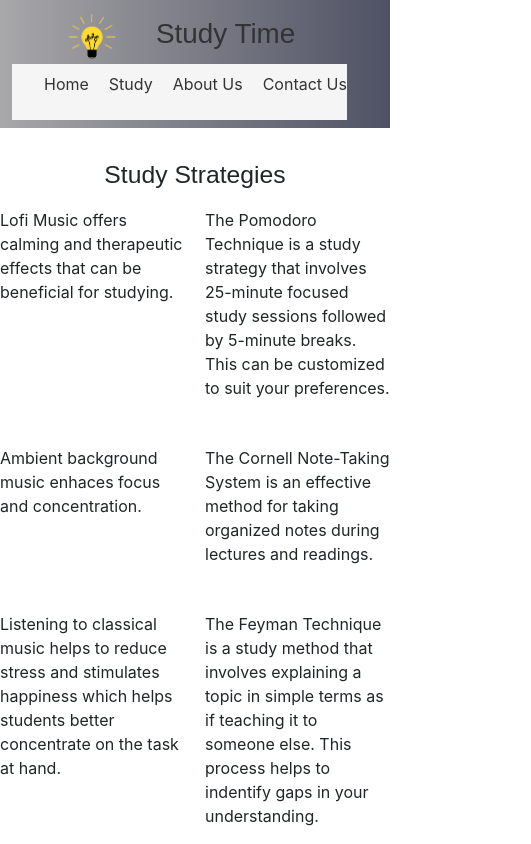
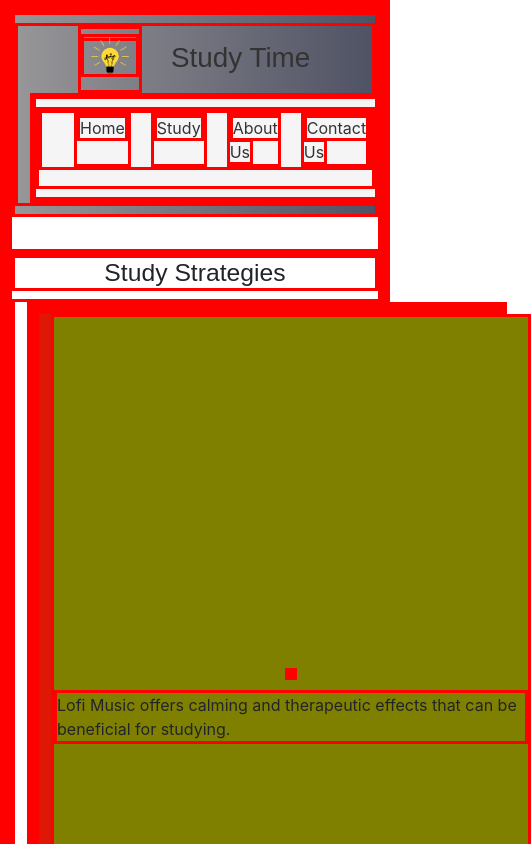
Before and after one commit to AJS-Bootcamp/study-time, a React (Create React App) app: page /Study in a window 390 px wide. Shown: the top 844 px of the page, 531 px wide, since content can reach past the window. Built offline with nearby package versions, Linux system fonts and the light colour scheme.

Commit message:
fun stuff

```diff
--- a/src/App.css
+++ b/src/App.css
@@ -32,7 +32,7 @@ h2 {
 
 .site-footer {
   background-color: #0d0d0d;
-  background-image: linear-gradient(to right, #a8a7a9, #4f5264 );
+  background-image: linear-gradient(to right, #d4d3d5, #4f5264);
   margin-bottom: 2rem;
   min-height: 8rem;
 }
@@ -51,9 +51,10 @@ h2 {
 
 .navbar-dark {
   background-color: #0d0d0d;
-    background-image: linear-gradient(to right, #a8a7a9, #4f5264 );
+  background-image: linear-gradient(to right, #979698, #4f5264);
   margin-bottom: 2rem;
   min-height: 8rem;
+  box-shadow: #0d0d0d;
 }
 
 .page-enter {
@@ -75,6 +76,7 @@ h2 {
   opacity: 0;
   transition: 300ms ease-in;
 }
+
 /* Common Styles for Header and Footer */
 .header-footer {
   display: flex;
@@ -82,14 +84,16 @@ h2 {
   align-items: center;
   padding: 10px 20px;
   font-weight: bold;
-    background-image: linear-gradient(to left, #a8a7a9, #4f5264 );
-    color: #faeded; /* Darker text color JUST ADDED */
+  background-image: linear-gradient(to left, #908e93, #4f5264);
+  color: #faeded;
+  /* Darker text color JUST ADDED */
 
 }
 
 .header-footer .logo {
   font-size: 24px;
-    color: #faeded; /* Darker text color JUST ADDED */
+  color: #faeded;
+  /* Darker text color JUST ADDED */
 
 }
 
@@ -103,56 +107,113 @@ h2 {
   text-decoration: none;
   font-size: 18px;
   /*color: #333; /* Darker text color */
-    color: #faeded; /* Darker text color JUST ADDED */
+  color: #faeded;
+  /* Darker text color JUST ADDED */
 
 }
 
 /* Header and Footer */
-  .navbar, .footer {
-    background-color: #f5f5f5; /* Lighter background color */
-    color: #faeded; /* Darker text color */
+.navbar,
+.footer {
+  background-color: #f5f5f5;
+  /* Lighter background color */
+  color: #faeded;
+  /* Darker text color */
   padding: 20px;
   display: flex;
   justify-content: space-between;
   align-items: center;
 }
 
-  .navbar ul, .footer-links ul {
+.navbar ul,
+.footer-links ul {
   list-style: none;
   display: flex;
   gap: 20px;
 }
 
-  .navbar li, .footer-links li {
+.navbar li,
+.footer-links li {
   font-size: 16px;
 }
 
 /* Style the links on hover */
-  .navbar a, .footer-links a {
+.navbar a,
+.footer-links a {
   text-decoration: none;
-    color: #333; /* Darker text color */
-    transition: color 0.3s, text-decoration 0.3s; /* Add smooth transitions JUST ADDED*/
+  color: #333;
+  /* Darker text color */
+  transition: color 0.3s, text-decoration 0.3s;
+  /* Add smooth transitions JUST ADDED*/
 
 }
 
 /* Add blue color and underline on hover */
-  .navbar a:hover, .footer-links a:hover {
-    color: #007bff; /* Blue color */
+.navbar a:hover,
+.footer-links a:hover {
+  color: #007bff;
+  /* Blue color */
   text-decoration: underline;
 }
 
 .youtube-videos-container {
   display: flex;
   flex-wrap: wrap;
-    justify-content: space-between;
+  justify-content: space-around;
+
+  width: auto;
+  height: auto;
+
 }
 
 .youtube-video {
   flex-basis: calc(50% - 10px);
   margin-bottom: 20px;
+  justify-content: center;
+  display: flex;
+  flex-direction: column;
+  align-items: center;
+  width: 100%;
+  height: 80vh;
+  border: solid red;
+}
+
+* {
+  border: solid red;
 }
 
 .strategy-explanation {
   font-size: 16px;
   margin-top: 10px;
 }
+
+
+
+/* On screens that are 992px or less, set the background color to blue */
+@media screen and (max-width: 992px) {
+  .youtube-video {
+    background-color: blue;
+  }
+
+  .youtube-videos-container {
+    width: 100%;
+    height: 100%;
+
+  }
+}
+
+/* On screens that are 600px or less, set the background color to olive */
+@media screen and (max-width: 600px) {
+  .youtube-video {
+    background-color: olive;
+    width: 30em;
+    height: 50em;
+  }
+
+  .youtube-videos-container {
+    width: 30em;
+    height: 50em;
+    background-color: rgb(223, 24, 6);
+
+  }
+}
--- a/src/components/YouTubeVideos.js
+++ b/src/components/YouTubeVideos.js
@@ -1,16 +1,23 @@
 import YouTube from "react-youtube";
+import { Container, Row, Col } from "reactstrap";
 
 const YouTubeVideo = ({ videoId, strategyExplanation }) => {
   const opts = {
-    height: "350",
-    width: "550",
+    height: "550",
+    width: "750",
   };
 
   return (
-    <div className="youtube-video">
-      <YouTube videoId={videoId} opts={opts} />
-      <p className="strategy-explanation">{strategyExplanation}</p>
-    </div>
+    <Container fluid>
+      <Row>
+        <Col>
+          <div className="youtube-video">
+            <YouTube videoId={videoId} opts={opts} />
+            <p className="strategy-explanation">{strategyExplanation}</p>
+          </div>
+        </Col>
+      </Row>
+    </Container>
   );
 };
 
--- a/src/pages/AboutPage.js
+++ b/src/pages/AboutPage.js
@@ -1,4 +1,4 @@
-import { Col, Row, Container } from "reactstrap";
+import {  Row, Container } from "reactstrap";
 // import SubHeader from "../components/SubHeader";
 // import PartnersList from "../features/partners/PartnersList";
 
--- a/src/pages/Homepage.js
+++ b/src/pages/Homepage.js
@@ -7,18 +7,18 @@ function Homepage() {
   const [randomVideo] = useState(getRandomVideo());
 
   return (
-    <Container>
+    <Container fluid>
       <Row className="row-content">
-        <Col sm="6">
+        <Col sm="3">
           <Sidebar />
         </Col>
 
-        <Col sm="6">
+        <Col sm="9">
           <h3>Our recommendation</h3>
           {randomVideo && (
             <iframe
               width="100%"
-              height="315"
+              height="500vh"
               src={`https://www.youtube.com/embed/${randomVideo.id}`}
               title={randomVideo.title}
               frameBorder="01"
--- a/src/pages/Study.js
+++ b/src/pages/Study.js
@@ -1,6 +1,7 @@
 import YouTubeVideo from "../components/YouTubeVideos";
 // import Timer from "../components/Timer";
 import { useState } from "react";
+import { Container } from "reactstrap";
 
 const videosList = [
   {
@@ -43,14 +44,17 @@ const Study = () => {
   return (
     <div>
       <h2>Study Strategies</h2>
+      <Container fluid>
       <div className="youtube-videos-container">
-        {videosList.map((video) => (
+        {videosList.map((video, index) => (
           <YouTubeVideo
             videoId={video.id}
             strategyExplanation={video.explanation}
+            key={index}
           />
         ))}
       </div>
+      </Container>
       {/* <Timer /> Include the Timer component within the Study component */}
     </div>
   );
```
Lines whose indentation alone changed are shown as unchanged.
